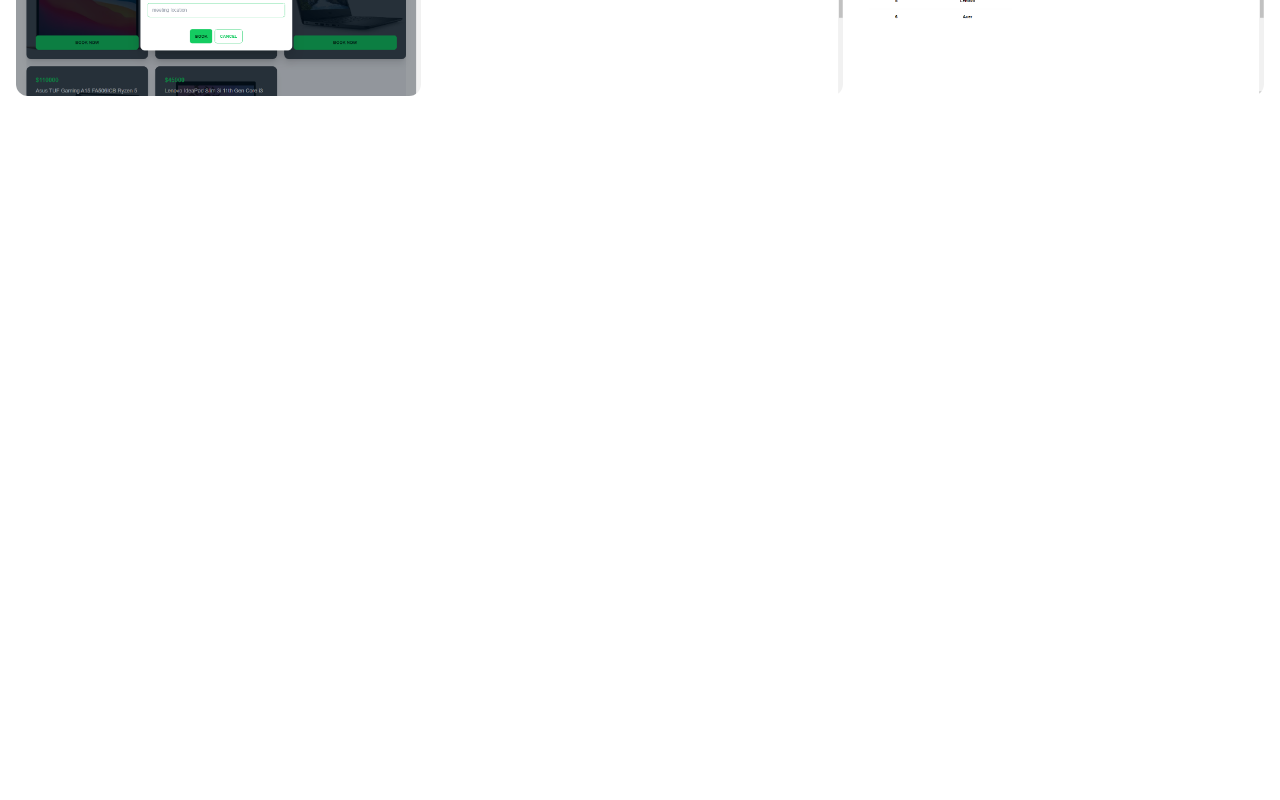
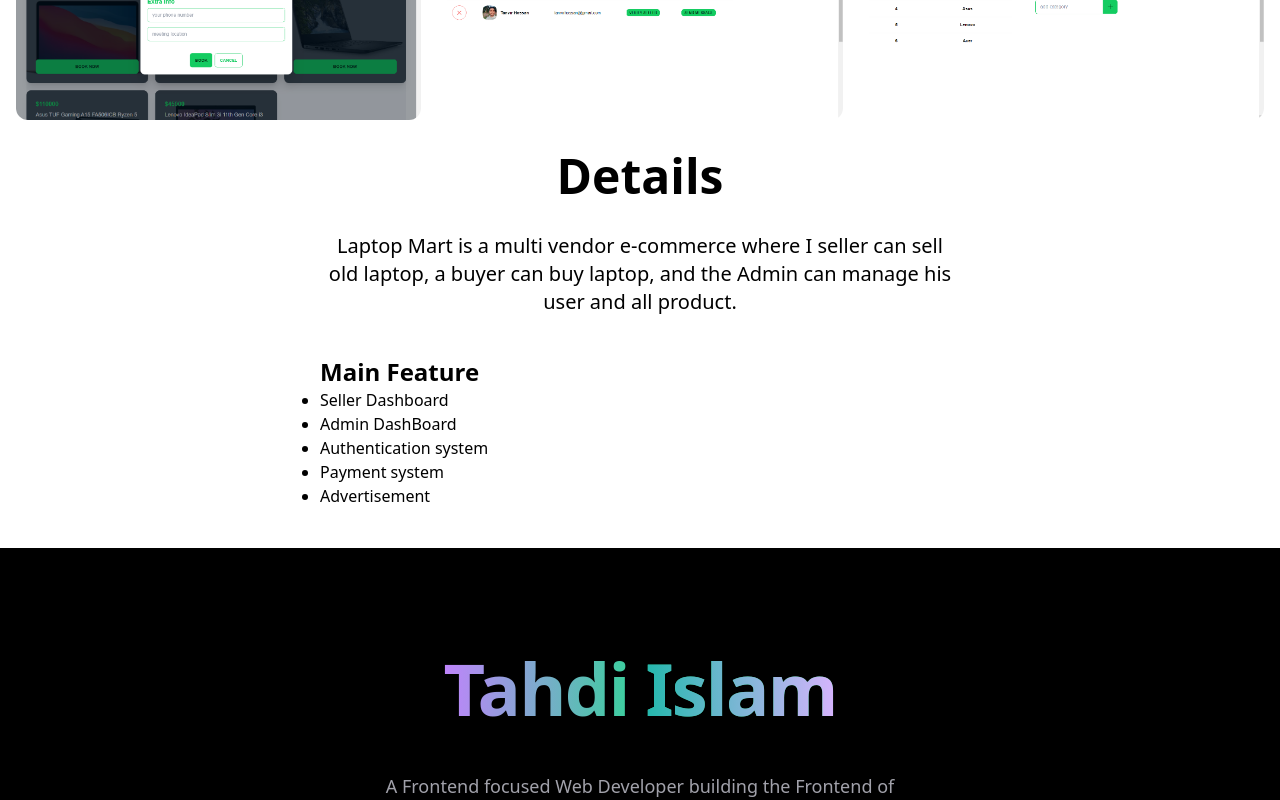
Before and after one commit to tahdiislam/portfolio, a React (Vite) app: page /laptop-mart in a window 1280 px wide. Shown: the part 820-1620 px from the top of the page. Before the commit the page ends 948 px from the top, so only its background shows below. Built offline with nearby package versions, Linux system fonts and the light colour scheme.

Commit message:
add first project project details

```diff
--- a/src/Component/AllProjects/Project01.jsx
+++ b/src/Component/AllProjects/Project01.jsx
@@ -4,6 +4,7 @@
 import img01 from "../../assets/LaptopMart/laptopMart01.png";
 import img02 from "../../assets/LaptopMart/laptopMart02.png";
 import img03 from "../../assets/LaptopMart/laptopMart03.png";
+import Footers from "../Footers/Footers";
 
 const Project01 = () => {
   return (
@@ -27,15 +28,31 @@
           </a>
         </div>
       </div>
-      <h1 className="text-5xl font-bold mb-10 text-center">Image Gallery</h1>
+      <h1 className="text-5xl font-bold my-8 text-center">Image Gallery</h1>
       <div className="grid grid-cols-1 md:grid-cols-2 lg:grid-cols-3 gap-4 mx-4 mb-8">
         <img className="rounded-xl" src={img01} alt="" />
         <img className="rounded-xl" src={img02} alt="" />
         <img className="rounded-xl" src={img03} alt="" />
       </div>
-      <div>
-
+      <div className="px-4 md:px-0">
+        <h1 className="text-5xl font-bold my-8 text-center">Details</h1>
+        <p className="text-xl mb-10 text-center md:w-1/2 mx-auto">
+          Laptop Mart is a multi vendor e-commerce where I seller can sell old
+          laptop, a buyer can buy laptop, and the Admin can manage his user and
+          all product.
+        </p>
+        <div className="md:w-1/2 mx-auto flex flex-col items-start mb-10 px-4 md:px-0">
+          <h3 className="text-center font-bold text-2xl">Main Feature</h3>
+          <ul className="list-disc">
+            <li>Seller Dashboard</li>
+            <li>Admin DashBoard</li>
+            <li>Authentication system</li>
+            <li>Payment system</li>
+            <li>Advertisement</li>
+          </ul>
+        </div>
       </div>
+      <Footers />
     </div>
   );
 };
```
